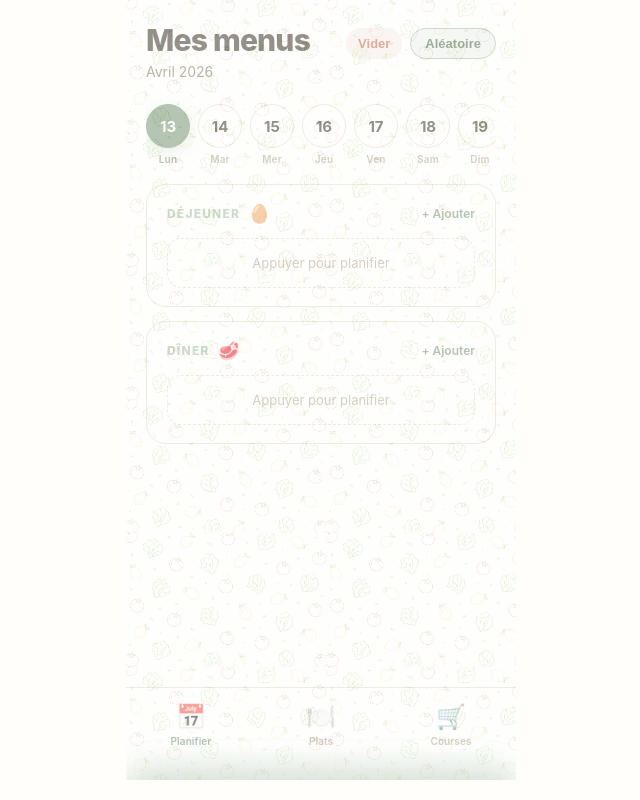
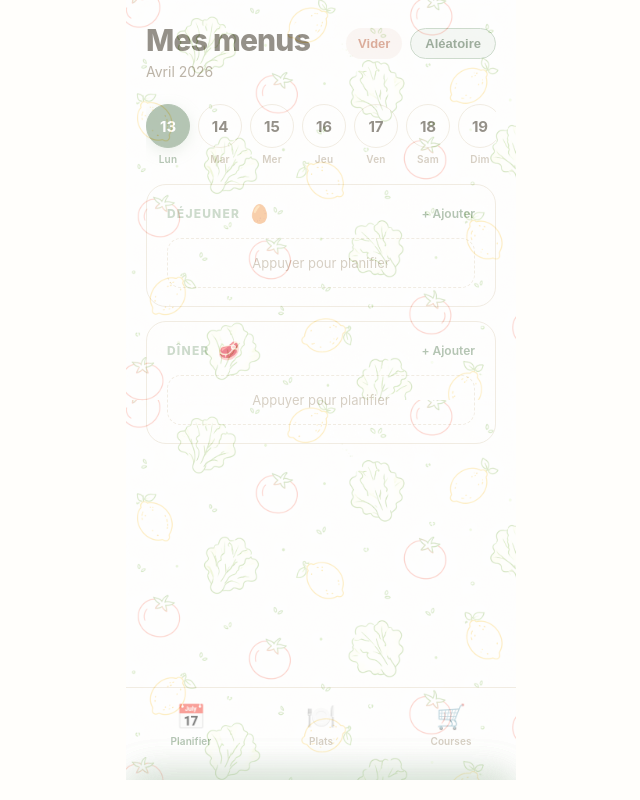
Before and after one commit to CelIOne/Mes-menus, a React (Vite) app: page / in a window 1280 px wide. Shown: the whole page, without its empty margins (319-959 px from the left). Built offline with nearby package versions, Linux system fonts and the light colour scheme.

Commit message:
Update App.jsx

```diff
--- a/src/App.jsx
+++ b/src/App.jsx
@@ -262,7 +262,7 @@ export default function App() {
   position:'absolute', inset:0, zIndex:1, pointerEvents:'none',
   backgroundImage:'url(/fond-ecran.png)',
   backgroundRepeat:'repeat',
-  backgroundSize:'200px',
+  backgroundSize:'600px',
   opacity:0.5
 }} />
 
```
